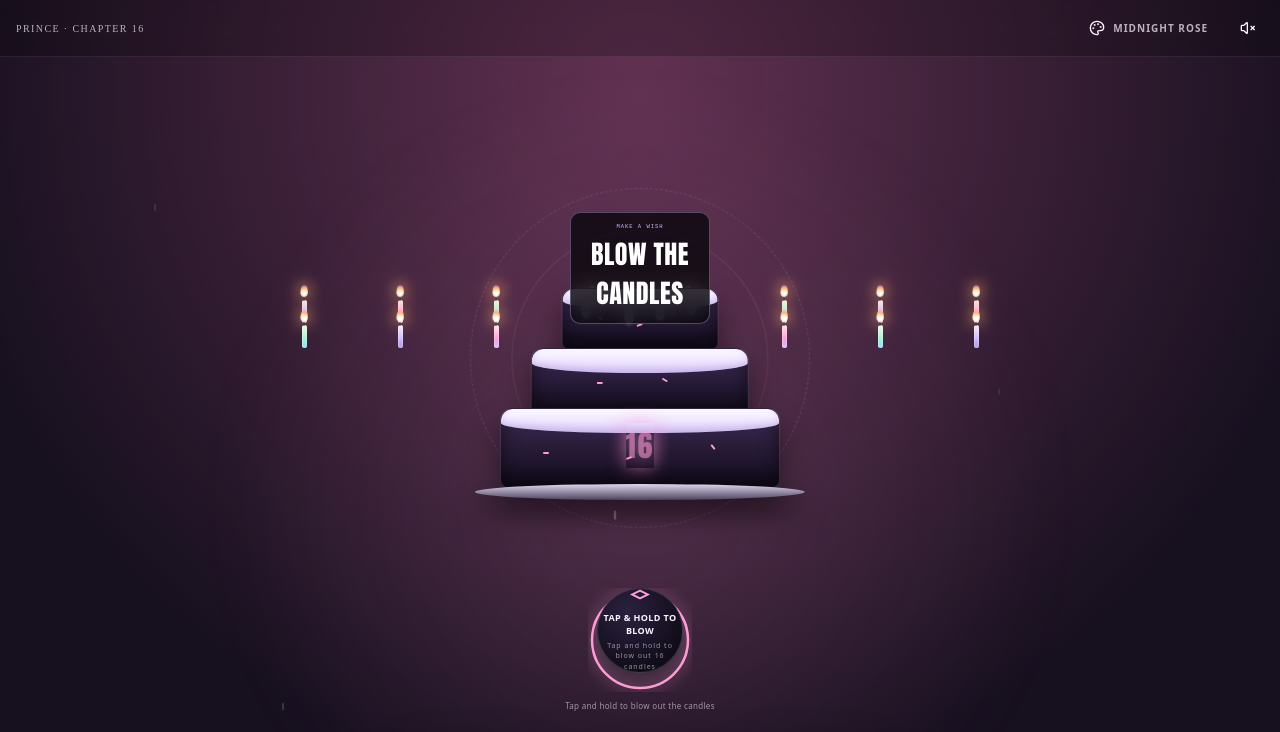
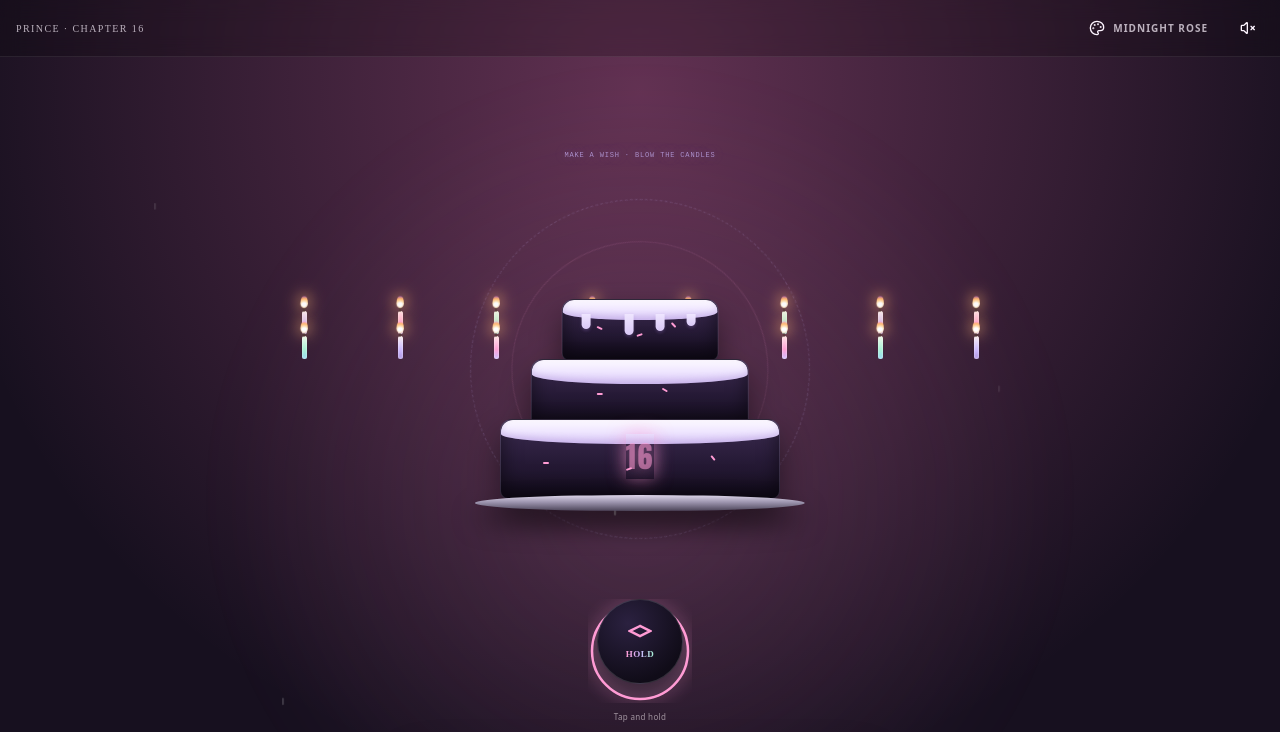
Before and after one commit to KitKat-King/prince-birthday, a Next.js app: page /wish in a window 1280 px wide. Shown: the top 732 px of the page. Built offline with nearby package versions, Linux system fonts and the light colour scheme.

Commit message:
fix: remove white replay, repair cake/blow UI, fix hold ring

```diff
--- a/src/app/globals.css
+++ b/src/app/globals.css
@@ -2452,3 +2452,9 @@ img { display: block; max-width: 100%; }
   position: absolute; inset: 0; width: 100%; height: 100%;
   border: 0; display: block; background: #02040a; z-index: 1;
 }
+
+/* ── Wish: clean blow control + visible candles ─────────────── */
+.cake-title { text-shadow: 0 0 12px rgba(203,183,255,0.4); }
+.blow-inner { gap: 2px !important; }
+.blow-label { font-size: 20px !important; letter-spacing: 0.06em !important; }
+.blow-inner svg { flex-shrink: 0; }
--- a/src/app/legend/page.jsx
+++ b/src/app/legend/page.jsx
@@ -185,9 +185,6 @@ export default function LegendPage() {
               <p className="mt-[2px] mb-[2px] font-[Playfair_Display] font-italic text-[15px] leading-[1.5] text-white/78">The best part is still ahead...</p>
               <span className="script font-[Playfair_Display] font-italic text-[12px] text-white/40">Stay tuned for Chapter 17</span>
             </div>
-            <button className="replay-btn inline-flex items-center gap-7 bg-white text-[#07070a] border-0 rounded-full px-[12px] py-[18px] font-mono text-[7px] tracking-[0.16em] transition hover:bg-lilac hover:-translate-y-[2px]" onClick={() => { resetProgress(); window.location.href = "/pin/"; }}>
-              <ArrowRight size={20} strokeWidth={2} /> REPLAY
-            </button>
           </div>
         </section>
         <NextChapter to="/surprise" label="The Gift" tone={{ a: "#ff2d78", b: "#ff9e58" }} />
--- a/src/app/wish/page.jsx
+++ b/src/app/wish/page.jsx
@@ -73,6 +73,8 @@ export default function WishPage() {
             <div key={i} className="cake-spark absolute w-[2px] h-[8px] rounded-full bg-white/65 animate-[sparkFloat_5s_ease-in-out_infinite]" style={{ top: spark.top, left: spark.left, animationDelay: spark.delay }} />
           ))}
 
+          <div className="cake-title mono text-[7px] text-lilac/70 tracking-[0.2em] text-center mb-[2px]">MAKE A WISH · BLOW THE CANDLES</div>
+
           <div className={`cake-stage relative flex items-center justify-center min-h-[400px] mb-[30px] ${blown ? "shake" : ""} animate-[cakeShake_0.8s_ease-out]`}>
             <div className="cake-halo absolute w-[min(340px,82vw)] aspect-[1] rounded-full border-[1px] border-dashed border-white/18 animate-[spin_34s_linear_infinite]" />
 
@@ -101,10 +103,7 @@ export default function WishPage() {
               <div className="cake-plate absolute left-[50%] bottom-[4px] w-[118%] h-[16px] rounded-full bg-gradient-to-b from-[#ded7ea] via-[#9b93ad] 46% to-[#4c4559] shadow-[0_14px_26px_rgba(0,0,0,0.6)]" />
               <div className="cake-number absolute left-[50%] bottom-[36px] font-[Anton] text-[30px] tracking-[0.06em] text-[rgba(255,155,212,0.55)] shadow-[0_0_18px_rgba(255,155,212,0.5)]">16</div>
               <div className={`cake-flash absolute inset-0 z-[3] pointer-events-none opacity-0 bg-[radial-gradient(circle_at_50%_46%,rgba(255,255,255,0.9),rgba(255,155,212,0.4)_34%,transparent_68%)] mix-blend-screen transition-opacity duration-300 ${blown ? "on" : ""}`} />
-              <div className="cake-banner absolute left-[50%] top-0 z-40 flex flex-col items-center gap-4 px-[18px] py-[10px] rounded-[10px] text-center bg-[rgba(10,8,14,0.82)] border border-[rgba(203,183,255,0.35)] backdrop-blur-[10px]">
-                <span className="mono text-[5.5px] text-lilac tracking-widest">MAKE A WISH</span>
-                <strong className="font-[Anton] text-[18px] md:text-[26px] tracking-[0.02em] text-white">BLOW THE CANDLES</strong>
-              </div>
+
             </div>
 
             <div className={`candle-grid absolute left-[50%] bottom-[210px] w-[60%] grid grid-cols-[repeat(8,1fr)] justify-center row-gap-[2px] ${blown ? "blown" : ""}`}>
@@ -135,15 +134,14 @@ export default function WishPage() {
               >
                 <svg className="blow-ring absolute inset-0 w-full h-full" viewBox="0 0 104 104">
                   <circle className="blow-track" cx={52} cy={52} r={48} fill="none" stroke="rgba(255,255,255,0.04)" strokeWidth={1.5} />
-                  <circle className="blow-progress" cx={52} cy={52} r={48} fill="none" stroke="var(--pink)" strokeWidth={2.5} strokeLinecap="round" style={{ transform: "rotate(-90deg)", transformOrigin: "52px 52px", strokeDashoffset: 301 - (301 * progress) / 100 }} />
+                  <circle className="blow-progress" cx={52} cy={52} r={48} fill="none" stroke="var(--pink)" strokeWidth={2.5} strokeLinecap="round" style={{ transform: "rotate(-90deg)", transformOrigin: "52px 52px", strokeDashoffset: 301 - 301 * progress }} />
                 </svg>
                 <div className={`blow-inner relative z-10 flex flex-col items-center gap-[3px] w-[82%] h-[82%] rounded-full bg-[radial-gradient(circle_at_36%_28%,_#2b2140,#100c18_74%)] border border-white/14 justify-center transition duration-300 ${blown ? "bg-[radial-gradient(circle_at_36%_28%,_#3b2a52,#171021_74%)] border-[rgba(165,242,211,0.4)]" : ""}`}>
                   <svg className={`w-[24px] h-[24px] text-pink-400 ${blown ? "text-mint" : ""}`} fill="none" stroke="currentColor" strokeWidth="2.5" viewBox="0 0 24 24"><path d="M12 2L2 7l10 5 10-5L12 2z" /></svg>
-                  <b className="text-[7.5px] tracking-[0.1em] font-bold">{blown ? "WISH MADE" : "TAP & HOLD TO BLOW"}</b>
-                  <small className="text-[5.5px] text-white/40 tracking-widest">{blown ? "Candles out" : "Tap and hold to blow out 16 candles"}</small>
+                  <b className="blow-label font-[Anton] text-[22px] tracking-[0.06em] leading-none text-transparent bg-clip-text bg-gradient-to-r from-[#ff9bd4] via-[#cbb7ff] to-[#a5f2d3]">{blown ? "DONE" : "HOLD"}</b>
                 </div>
               </button>
-              <p className="blow-hint text-[5.5px] text-white/30 tracking-widest text-center">{blown ? "All candles blown — wish sent ✨" : "Tap and hold to blow out the candles"}</p>
+              <p className="blow-hint text-[5.5px] text-white/30 tracking-widest text-center">{blown ? "Wish sent ✨" : "Tap and hold"}</p>
             </div>
 
             {!wished && (
@@ -173,9 +171,6 @@ export default function WishPage() {
             )}
           </div>
 
-          <div className="cake-hint flex items-center gap-2 text-[5.5px] text-white/30 tracking-widest text-center mt-[8px]">
-            <span>Tap and hold the button to blow</span>
-          </div>
           <div className="cake-note flex items-center justify-center gap-[10px] mt-[30px]">
             <Lily className="cake-lily w-[28px] text-lilac opacity-65" />
             <p className="mb-0 text-[13px] leading-[1.5] text-white/60">Sixteen candles. <em className="text-lilac font-[Playfair_Display] font-italic">One wish.</em></p>
```
